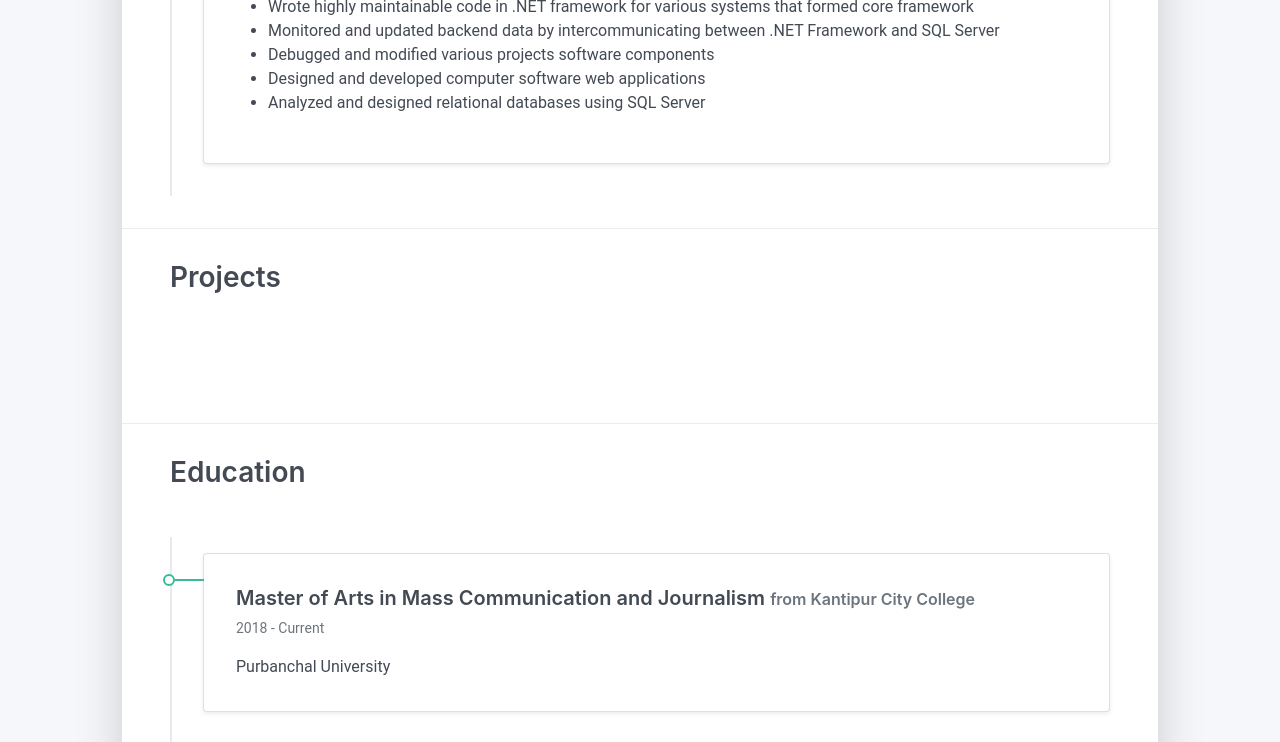
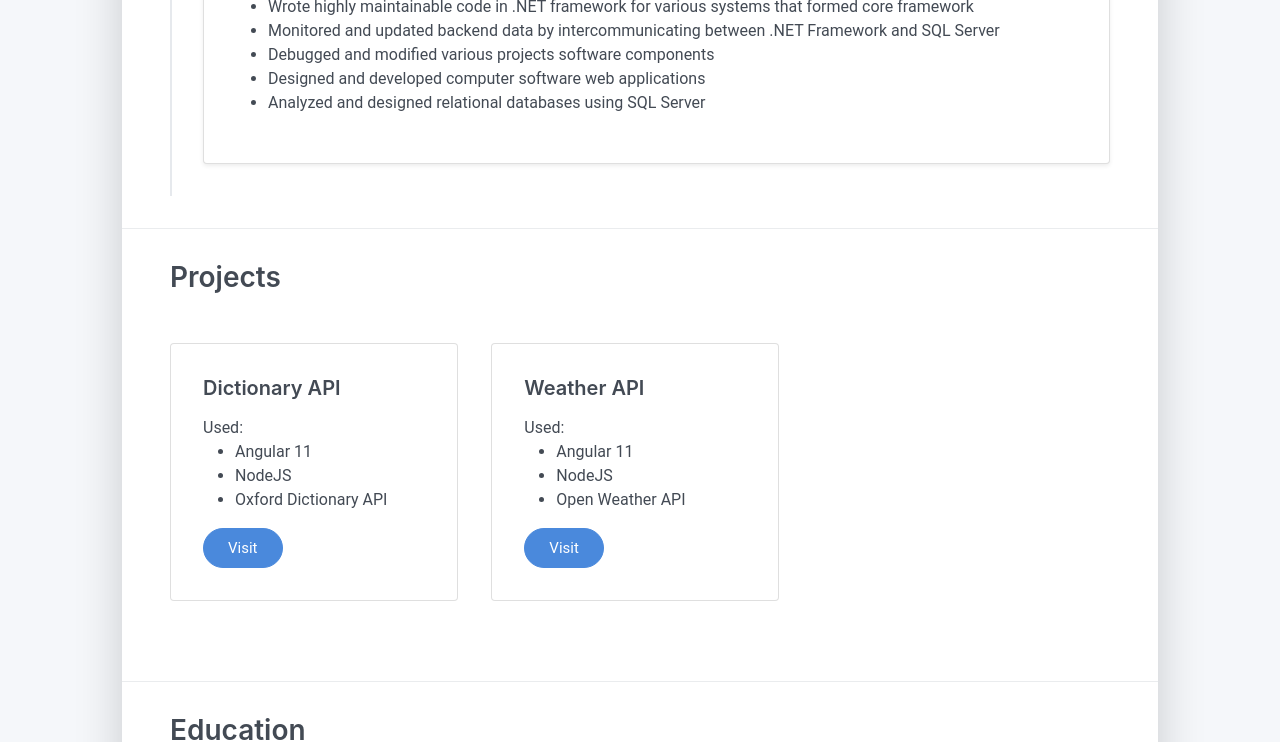
Before and after one commit to rohanmaharjan247/rohan-cv, an Angular app: page / in a window 1280 px wide. Shown: the part 2000-2742 px from the top of the page. Built offline with nearby package versions, Linux system fonts and the light colour scheme.

Commit message:
update to deploy to heroku

```diff
--- a/src/app/app.component.html
+++ b/src/app/app.component.html
@@ -5,17 +5,18 @@
       <div class="site-nav">
         <nav role="navigation">
           <ul class="nav justify-content-center">
-            <li class="nav-item"><a class="nav-link" href="https://twitter.com/gr1mr3apr" title="Twitter" target="_blank"><i
-                  class="fab fa-twitter"></i><span class="menu-title sr-only">Twitter</span></a>
+            <li class="nav-item"><a class="nav-link" href="https://twitter.com/gr1mr3apr" title="Twitter"
+                target="_blank"><i class="fab fa-twitter"></i><span class="menu-title sr-only">Twitter</span></a>
             </li>
-            <li class="nav-item"><a class="nav-link" href="https://www.facebook.com/smD.noObs" title="Facebook" target="_blank"><i
-                  class="fab fa-facebook"></i><span class="menu-title sr-only">Facebook</span></a>
+            <li class="nav-item"><a class="nav-link" href="https://www.facebook.com/smD.noObs" title="Facebook"
+                target="_blank"><i class="fab fa-facebook"></i><span class="menu-title sr-only">Facebook</span></a>
             </li>
-            <li class="nav-item"><a class="nav-link" href="https://www.instagram.com/rohan.maharjan24/" title="Instagram" target="_blank"><i
-                  class="fab fa-instagram"></i><span class="menu-title sr-only">Instagram</span></a>
+            <li class="nav-item"><a class="nav-link" href="https://www.instagram.com/rohan.maharjan24/"
+                title="Instagram" target="_blank"><i class="fab fa-instagram"></i><span
+                  class="menu-title sr-only">Instagram</span></a>
             </li>
-            <li class="nav-item"><a class="nav-link" href="https://github.com/rohanmaharjan247" title="Github" target="_blank"><i
-                  class="fab fa-github"></i><span class="menu-title sr-only">Github</span></a>
+            <li class="nav-item"><a class="nav-link" href="https://github.com/rohanmaharjan247" title="Github"
+                target="_blank"><i class="fab fa-github"></i><span class="menu-title sr-only">Github</span></a>
             </li>
           </ul>
         </nav>
@@ -201,6 +202,41 @@
       <div class="page-break"></div>
       <div class="px-3 px-lg-4 pb-4">
         <h2 class="h3 mb-4">Projects</h2>
+        <div class="row">
+          <div class="col-md-4">
+            <div class="card" style="width: 18rem;">
+              <!-- <img src="assets/avatar.jpg" class="card-img-top" alt="Dictionary API"> -->
+              <div class="card-body">
+                <h5 class="card-title">Dictionary API</h5>
+                <div class="card-text">
+                  Used:
+                  <ul>
+                    <li>Angular 11</li>
+                    <li>NodeJS</li>
+                    <li>Oxford Dictionary API</li>
+                  </ul>
+                </div>
+                <a href="https://dictionarysearch.herokuapp.com/" class="btn btn-primary" target="_blank">Visit</a>
+              </div>
+            </div>
+          </div>
+          <div class="col-md-4">
+            <div class="card" style="width: 18rem;">
+              <div class="card-body">
+                <h5 class="card-title">Weather API</h5>
+                <div class="card-text">
+                  Used:
+                  <ul>
+                    <li>Angular 11</li>
+                    <li>NodeJS</li>
+                    <li>Open Weather API</li>
+                  </ul>
+                </div>
+                <a href="https://workingwithapi.herokuapp.com/" class="btn btn-primary">Visit</a>
+              </div>
+            </div>
+          </div>
+        </div>
       </div>
       <hr class="d-print-none" />
       <div class="page-break"></div>
@@ -278,8 +314,7 @@
             <div class="mt-2">
               <div>
                 <div class="mb-2">
-                  <div class="text-dark"><i
-                      class="fab fa-twitter mr-1"></i><span>https://twitter.com/gr1mr3apr</span>
+                  <div class="text-dark"><i class="fab fa-twitter mr-1"></i><span>https://twitter.com/gr1mr3apr</span>
                   </div>
                 </div>
                 <div class="mb-2">
@@ -293,7 +328,8 @@
                   </div>
                 </div>
                 <div class="mb-2">
-                  <div class="text-dark"><i class="fab fa-github mr-1"></i><span>https://github.com/rohanmaharjan247</span>
+                  <div class="text-dark"><i
+                      class="fab fa-github mr-1"></i><span>https://github.com/rohanmaharjan247</span>
                   </div>
                 </div>
               </div>
@@ -311,17 +347,18 @@
       <div class="footer-nav">
         <nav role="navigation">
           <ul class="nav justify-content-center">
-            <li class="nav-item"><a class="nav-link" href="https://twitter.com/gr1mr3apr" title="Twitter" target="_blank"><i
-                  class="fab fa-twitter"></i><span class="menu-title sr-only">Twitter</span></a>
+            <li class="nav-item"><a class="nav-link" href="https://twitter.com/gr1mr3apr" title="Twitter"
+                target="_blank"><i class="fab fa-twitter"></i><span class="menu-title sr-only">Twitter</span></a>
             </li>
-            <li class="nav-item"><a class="nav-link" href="https://www.facebook.com/smD.noObs" title="Facebook" target="_blank"><i
-                  class="fab fa-facebook"></i><span class="menu-title sr-only">Facebook</span></a>
+            <li class="nav-item"><a class="nav-link" href="https://www.facebook.com/smD.noObs" title="Facebook"
+                target="_blank"><i class="fab fa-facebook"></i><span class="menu-title sr-only">Facebook</span></a>
             </li>
-            <li class="nav-item"><a class="nav-link" href="https://www.instagram.com/rohan.maharjan24/" title="Instagram" target="_blank"><i
-                  class="fab fa-instagram"></i><span class="menu-title sr-only">Instagram</span></a>
+            <li class="nav-item"><a class="nav-link" href="https://www.instagram.com/rohan.maharjan24/"
+                title="Instagram" target="_blank"><i class="fab fa-instagram"></i><span
+                  class="menu-title sr-only">Instagram</span></a>
             </li>
-            <li class="nav-item"><a class="nav-link" href="https://github.com/rohanmaharjan247" title="Github" target="_blank"><i
-                  class="fab fa-github"></i><span class="menu-title sr-only">Github</span></a>
+            <li class="nav-item"><a class="nav-link" href="https://github.com/rohanmaharjan247" title="Github"
+                target="_blank"><i class="fab fa-github"></i><span class="menu-title sr-only">Github</span></a>
             </li>
           </ul>
         </nav>
```
Also changed, not shown: package.json (+10 -2 lines), server.js (added, +22 -0 lines), 1 other file (tests, documents, lock files or other folders).
